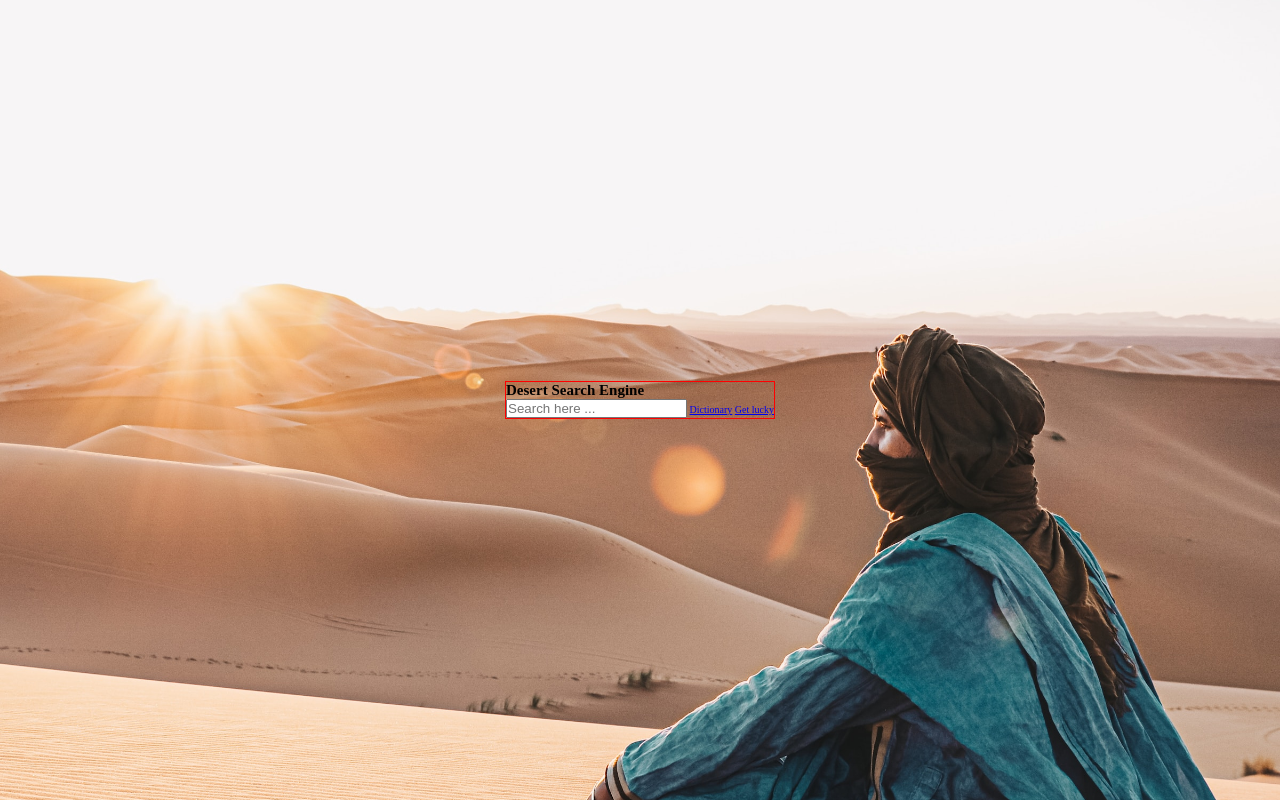
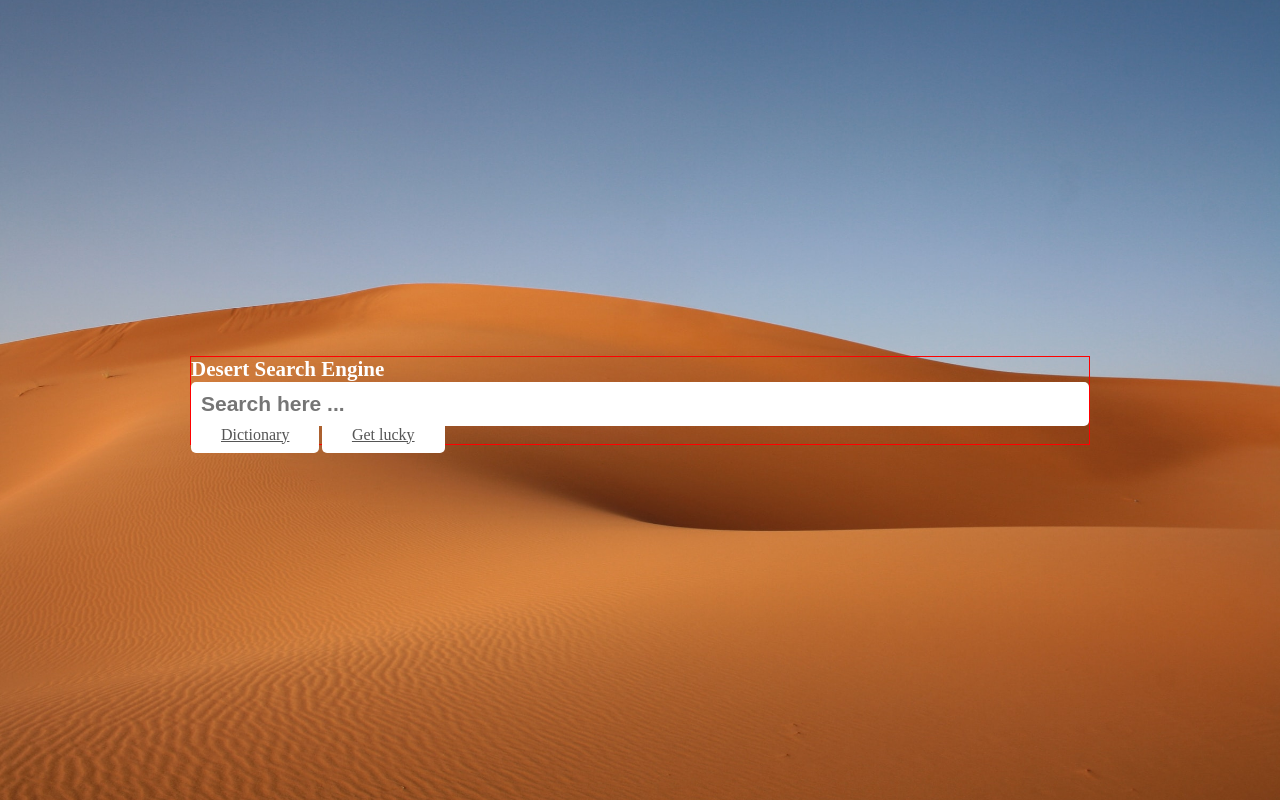
Before and after one commit to Mahyarnafisi/Search-Engine, a website: page index.html in a window 1280 px wide. Drawn offline with Linux system fonts and the light colour scheme.

Commit message:
still styling th elements

```diff
--- a/sass/home.scss
+++ b/sass/home.scss
@@ -11,7 +11,7 @@ html {
 
 body {
   z-index: 1;
-  background-image: url(../img/bg-1.jpg);
+  background-image: url(../img/bg-2.jpg);
   width: 100%;
   height: 100vh;
   background-size: cover;
@@ -25,4 +25,30 @@ body {
 
 .container {
   border: 1px solid red;
+  width: 90vw;
+  max-width: 90rem;
+  h2 {
+    font-size: 2.1rem;
+    color: #ffffff;
+  }
+  input {
+    display: block;
+    width: 100%;
+    padding: 1rem;
+    border-radius: 0.5rem;
+    outline: none;
+    border: none;
+    font-size: 2.1rem;
+  }
+  input::placeholder {
+    font-weight: 600;
+  }
+
+  .btn {
+    padding: 1rem 3rem;
+    background-color: #ffffff;
+    color: #555555;
+    font-size: 1.6rem;
+    border-radius: 0.5rem;
+  }
 }
```
Also changed, not shown: css/style.css, img/bg-2.jpg (added), 1 other file.
